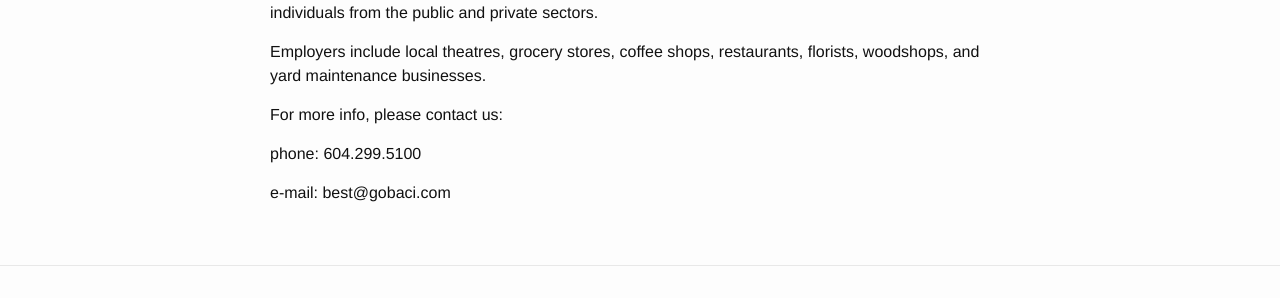
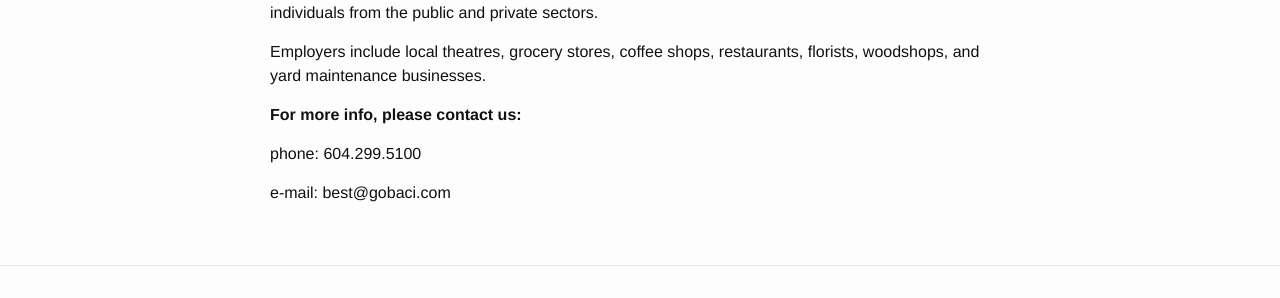
Before and after one commit to BACI-Employment/BACI-Employment.github.io, a Jekyll site: the page built from contact.md, in a window 1280 px wide. Shown: the part 187-485 px from the top of the page. Built offline with Jekyll 4.4.1, drawn with Linux system fonts in a browser that asks for light colours.

```diff
--- a/contact.md
+++ b/contact.md
@@ -8,6 +8,6 @@ permalink: /contact/
 
 <p>Employers include local theatres, grocery stores, coffee shops, restaurants, florists, woodshops, and yard maintenance businesses.</p>
 
-<p>For more info, please contact us:</p>
+<p><strong>For more info, please contact us:</strong></p>
 <p>phone: 604.299.5100</p>
 <p>e-mail: best@gobaci.com</p>
```
